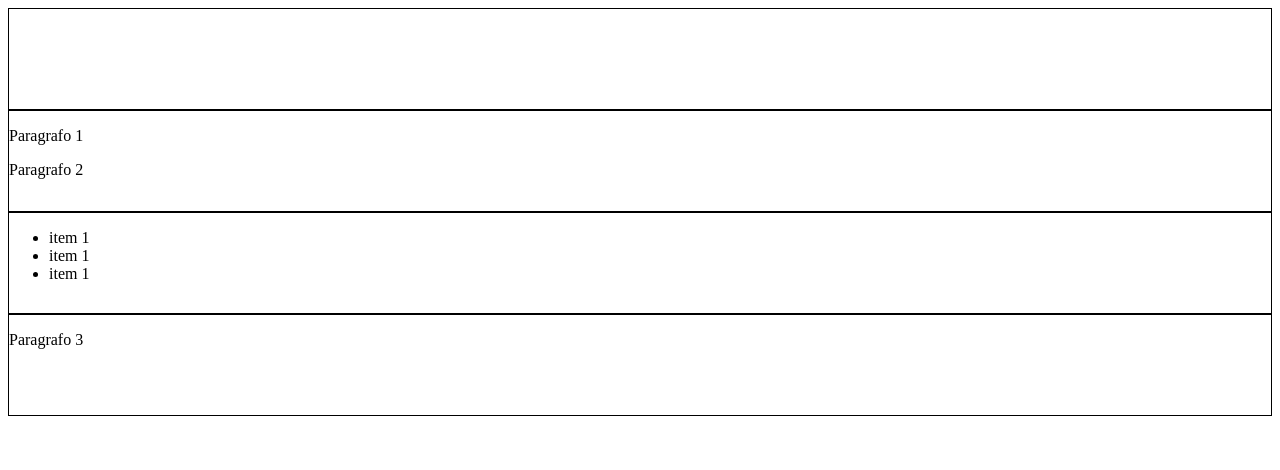
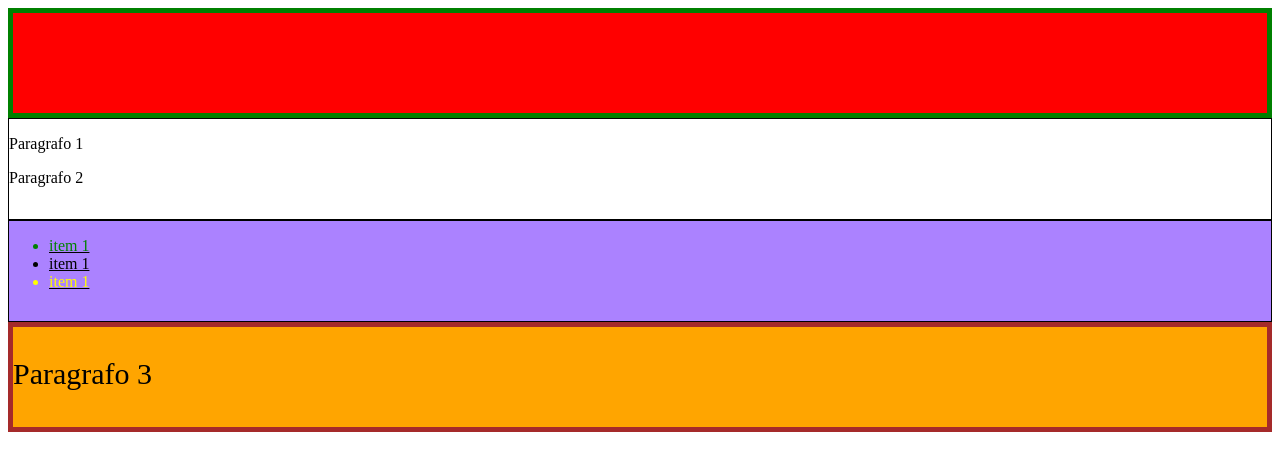
Before and after one commit to RafaelZulianeli/CSS3, a plain HTML site: page index.html in a window 1280 px wide. Drawn offline with Linux system fonts and the light colour scheme.

Commit message:
css seletores por posicao

```diff
--- a/seletores.css
+++ b/seletores.css
@@ -1,15 +1,35 @@
-div[id="cabecalho"]{
-    font-size:xx-large;
+div:nth-child(1){
+    background:red;
 }
 
-div[id^="parte"]{
-    height:50%;
+div:nth-last-child(2){
+    background:#AB82FF;
 }
 
-div[id$="inferior"]{
-    background:#87CEEB;
+li:nth-of-type(1){
+    color:green;
 }
 
-div[id*="roda"]{
-    background:red;
+li:nth-last-of-type(1){
+    color:yellow;
 }
+
+div:last-child{
+    background:orange;
+}
+
+div:first-of-type{
+    border:solid 5px green;
+}
+
+div:last-of-type{
+    border:solid 5px brown;
+}
+
+p:only-child{
+    font-size:30px;
+}
+
+ul:only-of-type{
+    text-decoration:underline;
+}
```
